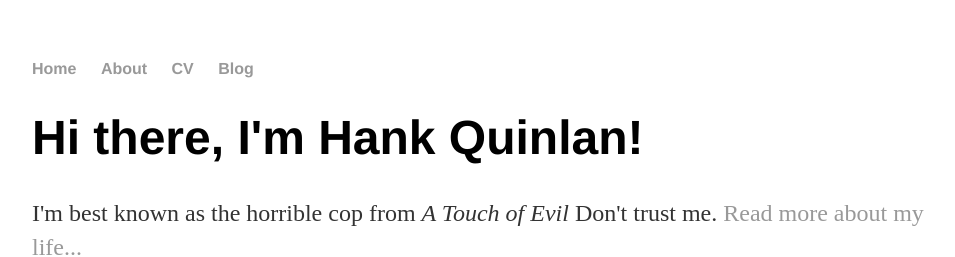
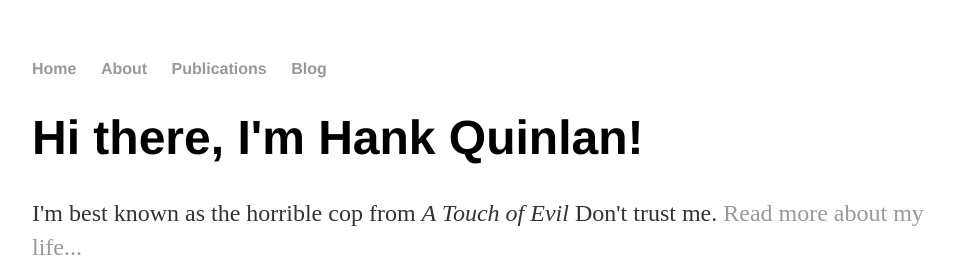
Before and after one commit to gmacgilchrist/gmacgilchrist.github.io, a Jekyll site: the page built from index.html, in a window 1280 px wide. Shown: the top 257 px of the page, without its empty margins (160-1115 px from the left). Built offline with Jekyll 4.4.1, drawn with Linux system fonts in a browser that asks for light colours.

Commit message:
Update default.html

```diff
--- a/_layouts/default.html
+++ b/_layouts/default.html
@@ -11,7 +11,7 @@
     		<ul>
         		<li><a href="/">Home</a></li>
 	        	<li><a href="/about">About</a></li>
-        		<li><a href="/cv">CV</a></li>
+        		<li><a href="/publications">Publications</a></li>
         		<li><a href="/blog">Blog</a></li>
     		</ul>
 		</nav>
```
